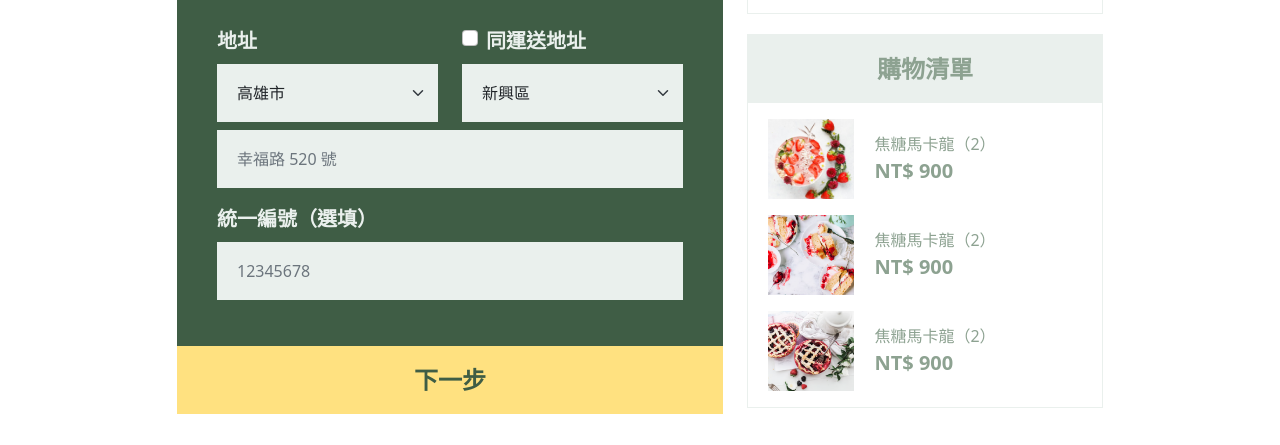
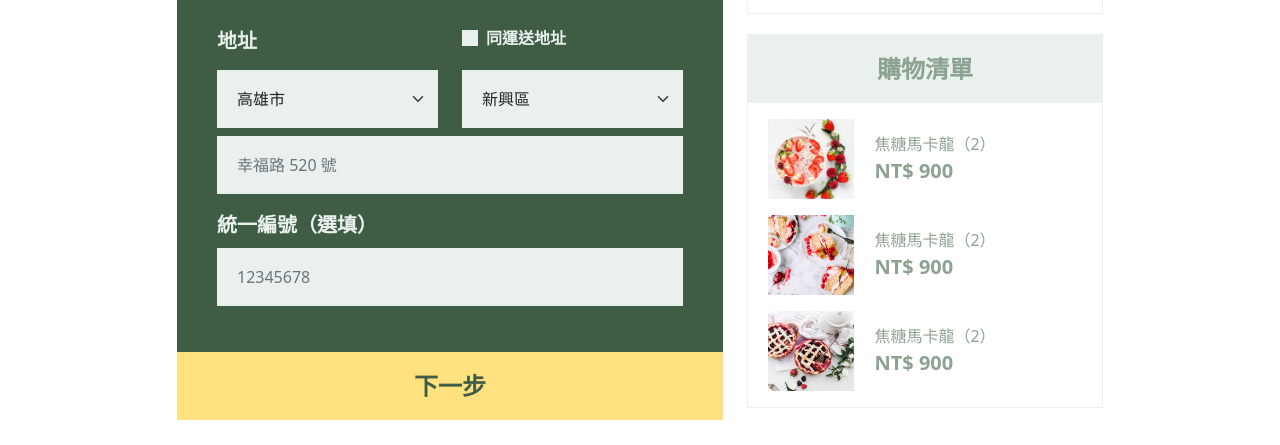
Before and after one commit to David0575/sweetaste, a plain HTML site: page checkout3.html in a window 1280 px wide. Both pictures are taken after a click on the tab "郵寄發票". Shown: the part 355-800 px from the top of the page. Drawn offline with nearby package versions, Linux system fonts and the light colour scheme.

Commit message:
feat:add-chechbox-address-style

```diff
--- a/css/style.css
+++ b/css/style.css
@@ -980,6 +980,20 @@ section.checkout .main_area .text_box .input_box .form-control, section.checkout
     padding: 17px 20px;
     margin-bottom: 16px;
 }
+section.checkout .main_area .text_box .input_box .form-check {
+    margin-bottom: 20px;
+    font-weight: 700;
+    color: #EAF0ED;
+    align-self: flex-end;
+}
+section.checkout .main_area .text_box .input_box .form-check label {
+    font-size: 16px;
+}
+section.checkout .main_area .text_box .input_box .form-check .form-check-input {
+    background-color: #EAF0ED;
+    border: none;
+    border-radius: 0px;
+}
 section.checkout .main_area .text_box .input_box .form-select {
     margin-bottom: 8px;
 }
```
